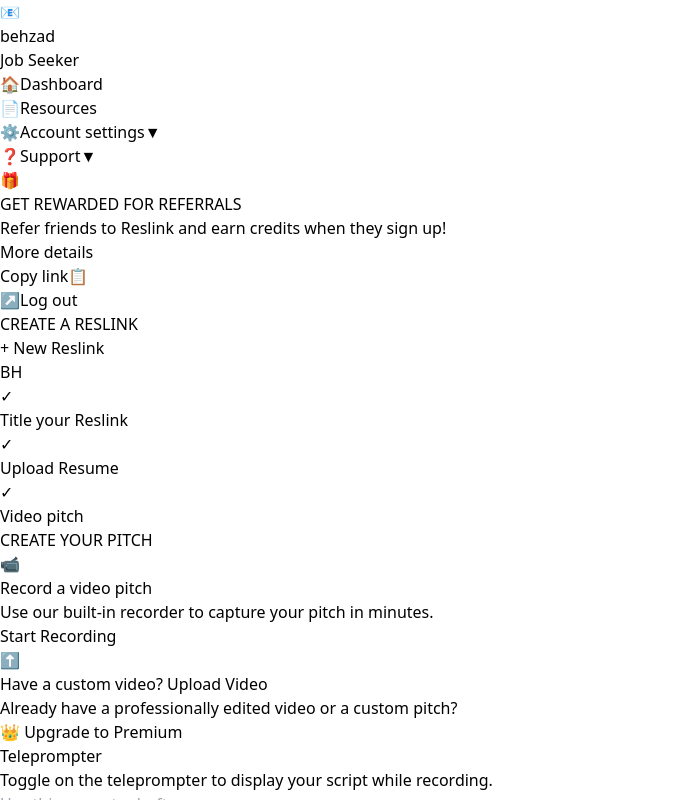
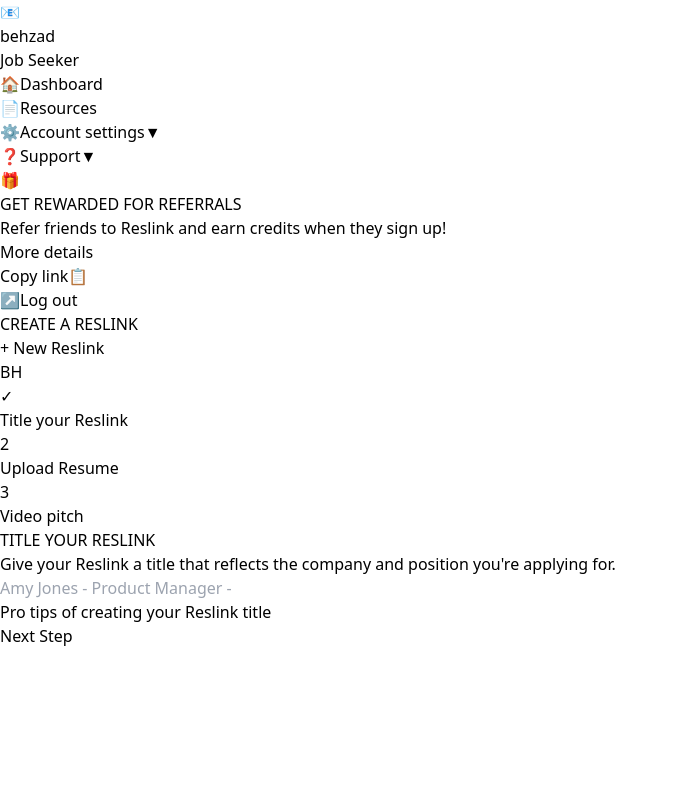
Before and after one commit to Behz4dH/reslink, a React (Vite) app in the folder frontend/: page / in a window 1280 px wide. Both pictures are taken after a click on the button "+ New Reslink". Shown: the top 800 px of the page, without its empty margins (0-677 px from the left). Built offline with nearby package versions, Linux system fonts and the light colour scheme.

Commit message:
fifth commit

```diff
--- a/frontend/src/components/Dashboard/Dashboard.tsx
+++ b/frontend/src/components/Dashboard/Dashboard.tsx
@@ -2,13 +2,36 @@
 import { Sidebar } from './Sidebar';
 import { Header } from './Header';
 import { ProgressSteps } from './ProgressSteps';
+import { TitleStep } from './TitleStep';
+import { ResumeUploadStep } from './ResumeUploadStep';
 import { PitchCreationSection } from './PitchCreationSection';
 import { Teleprompter } from '../Teleprompter/Teleprompter';
 
 export const Dashboard = () => {
-  const [currentStep, setCurrentStep] = useState(3);
+  const [currentStep, setCurrentStep] = useState(0); // 0 = not started, 1-3 = steps
   const [showTeleprompter, setShowTeleprompter] = useState(false);
   const [script, setScript] = useState('');
+  const [reslinkTitle, setReslinkTitle] = useState('');
+  const [resumeFile, setResumeFile] = useState<File | null>(null);
+
+  const handleNewReslink = () => {
+    setCurrentStep(1);
+    setReslinkTitle('');
+    setResumeFile(null);
+    setScript('');
+  };
+
+  const handleNextStep = () => {
+    if (currentStep < 3) {
+      setCurrentStep(currentStep + 1);
+    }
+  };
+
+  const handlePreviousStep = () => {
+    if (currentStep > 1) {
+      setCurrentStep(currentStep - 1);
+    }
+  };
 
   const handleStartRecording = () => {
     setShowTeleprompter(true);
@@ -30,16 +53,45 @@
   return (
     <div className="min-h-screen bg-gray-50">
       <Sidebar />
-      <Header />
+      <Header onNewReslink={handleNewReslink} />
 
       {/* Main Content */}
       <div className="ml-60 mt-20 p-8">
-        <ProgressSteps currentStep={currentStep} />
-        <PitchCreationSection
-          onStartRecording={handleStartRecording}
-          script={script}
-          setScript={setScript}
-        />
+        {currentStep === 0 && (
+          <div className="text-center py-16">
+            <h1 className="text-3xl font-bold text-gray-900 mb-4">Welcome to Reslink</h1>
+            <p className="text-gray-600 mb-8">Click "New Reslink" to get started with creating your professional introduction</p>
+          </div>
+        )}
+
+        {currentStep > 0 && <ProgressSteps currentStep={currentStep} />}
+
+        {currentStep === 1 && (
+          <TitleStep
+            title={reslinkTitle}
+            setTitle={setReslinkTitle}
+            onNext={handleNextStep}
+          />
+        )}
+
+        {currentStep === 2 && (
+          <ResumeUploadStep
+            resumeFile={resumeFile}
+            setResumeFile={setResumeFile}
+            onNext={handleNextStep}
+            onPrevious={handlePreviousStep}
+          />
+        )}
+
+        {currentStep === 3 && (
+          <PitchCreationSection
+            onStartRecording={handleStartRecording}
+            onPrevious={handlePreviousStep}
+            script={script}
+            setScript={setScript}
+            resumeFile={resumeFile}
+          />
+        )}
       </div>
     </div>
   );
--- a/frontend/src/components/Dashboard/PitchAIModal.tsx
+++ b/frontend/src/components/Dashboard/PitchAIModal.tsx
@@ -4,9 +4,10 @@
 interface PitchAIModalProps {
   onClose: () => void;
   onScriptGenerated: (script: string) => void;
+  resumeFile: File | null;
 }
 
-export const PitchAIModal = ({ onClose, onScriptGenerated }: PitchAIModalProps) => {
+export const PitchAIModal = ({ onClose, onScriptGenerated, resumeFile }: PitchAIModalProps) => {
   const [jobTitle, setJobTitle] = useState('');
   const [jobDescription, setJobDescription] = useState('');
   const [isGenerating, setIsGenerating] = useState(false);
--- a/frontend/src/components/Dashboard/PitchCreationSection.tsx
+++ b/frontend/src/components/Dashboard/PitchCreationSection.tsx
@@ -3,15 +3,23 @@
 
 interface PitchCreationSectionProps {
   onStartRecording: () => void;
+  onPrevious: () => void;
   script: string;
   setScript: (script: string) => void;
+  resumeFile: File | null;
 }
 
-export const PitchCreationSection = ({ onStartRecording, script, setScript }: PitchCreationSectionProps) => {
+export const PitchCreationSection = ({ onStartRecording, onPrevious, script, setScript, resumeFile }: PitchCreationSectionProps) => {
   const [showPitchAI, setShowPitchAI] = useState(false);
+  const [teleprompterEnabled, setTeleprompterEnabled] = useState(true);
 
-  const handleWriteWithPitchAI = () => {
-    setShowPitchAI(true);
+  const handleStartRecording = () => {
+    // If no script, show PitchAI modal first
+    if (!script.trim()) {
+      setShowPitchAI(true);
+    } else {
+      onStartRecording();
+    }
   };
 
   const handlePitchAIClose = () => {
@@ -21,6 +29,12 @@
   const handleScriptGenerated = (generatedScript: string) => {
     setScript(generatedScript);
     setShowPitchAI(false);
+    // After script is generated, proceed to recording
+    onStartRecording();
+  };
+
+  const handleWriteWithPitchAI = () => {
+    setShowPitchAI(true);
   };
 
   return (
@@ -41,7 +55,7 @@
                 Use our built-in recorder to capture your pitch in minutes.
               </p>
               <button
-                onClick={onStartRecording}
+                onClick={handleStartRecording}
                 className="bg-blue-600 text-white px-6 py-3 rounded-lg font-medium hover:bg-blue-700 transition-colors"
               >
                 Start Recording
@@ -69,13 +83,21 @@
           <div className="bg-white rounded-lg border border-gray-200 p-6">
             <div className="flex items-center justify-between mb-4">
               <h3 className="font-semibold text-gray-900">Teleprompter</h3>
-              <div className="flex items-center">
-                <span className="text-sm text-gray-500 mr-2">Toggle on the teleprompter to display your script while recording.</span>
-                <div className="w-12 h-6 bg-blue-600 rounded-full relative">
-                  <div className="w-5 h-5 bg-white rounded-full absolute top-0.5 right-0.5"></div>
-                </div>
-              </div>
+              <button
+                onClick={() => setTeleprompterEnabled(!teleprompterEnabled)}
+                className={`w-12 h-6 rounded-full transition-colors ${
+                  teleprompterEnabled ? 'bg-blue-600' : 'bg-gray-300'
+                } relative`}
+              >
+                <div className={`w-5 h-5 bg-white rounded-full absolute top-0.5 transition-transform ${
+                  teleprompterEnabled ? 'translate-x-6' : 'translate-x-0.5'
+                }`}></div>
+              </button>
             </div>
+
+            <p className="text-sm text-gray-500 mb-4">
+              Toggle on the teleprompter to display your script while recording.
+            </p>
 
             <div className="bg-gray-50 rounded-lg p-4 mb-4" style={{ height: '320px' }}>
               <textarea
@@ -98,7 +120,10 @@
 
       {/* Navigation Buttons */}
       <div className="flex justify-between mt-12">
-        <button className="border border-gray-300 text-gray-700 px-6 py-3 rounded-lg font-medium hover:bg-gray-50 transition-colors">
+        <button
+          onClick={onPrevious}
+          className="border border-gray-300 text-gray-700 px-6 py-3 rounded-lg font-medium hover:bg-gray-50 transition-colors"
+        >
           Previous Step
         </button>
       </div>
@@ -108,6 +133,7 @@
         <PitchAIModal
           onClose={handlePitchAIClose}
           onScriptGenerated={handleScriptGenerated}
+          resumeFile={resumeFile}
         />
       )}
     </div>
--- /dev/null
+++ b/frontend/src/components/Dashboard/ResumeUploadStep.tsx
@@ -0,0 +1,143 @@
+import { useRef } from 'react';
+
+interface ResumeUploadStepProps {
+  resumeFile: File | null;
+  setResumeFile: (file: File | null) => void;
+  onNext: () => void;
+  onPrevious: () => void;
+}
+
+export const ResumeUploadStep = ({ resumeFile, setResumeFile, onNext, onPrevious }: ResumeUploadStepProps) => {
+  const fileInputRef = useRef<HTMLInputElement>(null);
+
+  const handleFileSelect = (e: React.ChangeEvent<HTMLInputElement>) => {
+    const file = e.target.files?.[0];
+    if (file && file.type === 'application/pdf') {
+      setResumeFile(file);
+    } else {
+      alert('Please select a PDF file only.');
+    }
+  };
+
+  const handleDrop = (e: React.DragEvent<HTMLDivElement>) => {
+    e.preventDefault();
+    const file = e.dataTransfer.files[0];
+    if (file && file.type === 'application/pdf') {
+      setResumeFile(file);
+    } else {
+      alert('Please select a PDF file only.');
+    }
+  };
+
+  const handleDragOver = (e: React.DragEvent<HTMLDivElement>) => {
+    e.preventDefault();
+  };
+
+  const handleBrowseFiles = () => {
+    fileInputRef.current?.click();
+  };
+
+  const handleRemoveFile = () => {
+    setResumeFile(null);
+    if (fileInputRef.current) {
+      fileInputRef.current.value = '';
+    }
+  };
+
+  const formatFileSize = (bytes: number) => {
+    return Math.round(bytes / 1024) + 'kb';
+  };
+
+  return (
+    <div>
+      <h2 className="text-2xl font-bold text-gray-900 mb-8">UPLOAD YOUR RESUME</h2>
+
+      <div className="max-w-2xl">
+        {/* Upload Area */}
+        <div
+          onDrop={handleDrop}
+          onDragOver={handleDragOver}
+          className="border-2 border-dashed border-blue-300 rounded-lg p-12 text-center mb-6 bg-blue-50"
+        >
+          <div className="text-blue-500 text-4xl mb-4">📄</div>
+          <div className="text-gray-700 mb-2">Drag your file to start uploading</div>
+          <div className="text-gray-500 text-sm mb-4">Only support PDF</div>
+          <div className="text-gray-400 text-sm mb-4">OR</div>
+          <button
+            onClick={handleBrowseFiles}
+            className="border border-blue-300 text-blue-600 px-4 py-2 rounded-lg hover:bg-blue-50 transition-colors"
+          >
+            Browse files
+          </button>
+        </div>
+
+        <input
+          ref={fileInputRef}
+          type="file"
+          accept=".pdf"
+          onChange={handleFileSelect}
+          className="hidden"
+        />
+
+        {/* Uploaded File */}
+        {resumeFile && (
+          <div className="bg-white border border-gray-200 rounded-lg p-4 mb-6 flex items-center justify-between">
+            <div className="flex items-center gap-3">
+              <div className="text-blue-500 text-xl">📄</div>
+              <div>
+                <div className="font-medium text-gray-900">{resumeFile.name}</div>
+                <div className="text-gray-500 text-sm">{formatFileSize(resumeFile.size)}</div>
+              </div>
+            </div>
+            <button
+              onClick={handleRemoveFile}
+              className="text-gray-400 hover:text-gray-600"
+            >
+              ✕
+            </button>
+          </div>
+        )}
+
+        <div className="mb-8">
+          <a href="#" className="text-blue-600 text-sm underline hover:text-blue-700">
+            How to upload my resume
+          </a>
+        </div>
+
+        {/* Reslink Badge Info */}
+        <div className="bg-blue-50 border border-blue-200 rounded-lg p-4 mb-8">
+          <div className="flex items-start justify-between">
+            <div>
+              <h3 className="font-semibold text-gray-900 mb-2">Reslink Badge</h3>
+              <p className="text-gray-600 text-sm mb-2">
+                A Reslink badge is a clickable button added to your resume that links straight to your Reslink.
+              </p>
+              <a href="#" className="text-blue-600 text-sm underline hover:text-blue-700">
+                More details
+              </a>
+            </div>
+            <div className="text-green-600 text-sm font-medium">
+              • Enabled
+            </div>
+          </div>
+        </div>
+
+        <div className="flex justify-between">
+          <button
+            onClick={onPrevious}
+            className="border border-gray-300 text-gray-700 px-6 py-3 rounded-lg font-medium hover:bg-gray-50 transition-colors"
+          >
+            Previous Step
+          </button>
+          <button
+            onClick={onNext}
+            disabled={!resumeFile}
+            className="bg-blue-600 text-white px-6 py-3 rounded-lg font-medium hover:bg-blue-700 transition-colors disabled:opacity-50 disabled:cursor-not-allowed"
+          >
+            Next Step
+          </button>
+        </div>
+      </div>
+    </div>
+  );
+};
--- /dev/null
+++ b/frontend/src/components/Dashboard/TitleStep.tsx
@@ -0,0 +1,51 @@
+interface TitleStepProps {
+  title: string;
+  setTitle: (title: string) => void;
+  onNext: () => void;
+}
+
+export const TitleStep = ({ title, setTitle, onNext }: TitleStepProps) => {
+  const handleNext = () => {
+    if (title.trim()) {
+      onNext();
+    }
+  };
+
+  return (
+    <div>
+      <h2 className="text-2xl font-bold text-gray-900 mb-8">TITLE YOUR RESLINK</h2>
+
+      <div className="max-w-2xl">
+        <div className="mb-6">
+          <p className="text-gray-600 mb-4">
+            Give your Reslink a title that reflects the company and position you're applying for.
+          </p>
+
+          <input
+            type="text"
+            value={title}
+            onChange={(e) => setTitle(e.target.value)}
+            placeholder="Amy Jones - Product Manager - Meta"
+            className="w-full px-4 py-3 border border-gray-300 rounded-lg text-gray-900 placeholder-gray-400 focus:outline-none focus:ring-2 focus:ring-blue-500 focus:border-transparent"
+          />
+        </div>
+
+        <div className="mb-8">
+          <a href="#" className="text-blue-600 text-sm underline hover:text-blue-700">
+            Pro tips of creating your Reslink title
+          </a>
+        </div>
+
+        <div className="flex justify-end">
+          <button
+            onClick={handleNext}
+            disabled={!title.trim()}
+            className="bg-blue-600 text-white px-6 py-3 rounded-lg font-medium hover:bg-blue-700 transition-colors disabled:opacity-50 disabled:cursor-not-allowed"
+          >
+            Next Step
+          </button>
+        </div>
+      </div>
+    </div>
+  );
+};
--- a/frontend/src/components/Dashboard/index.ts
+++ b/frontend/src/components/Dashboard/index.ts
@@ -2,6 +2,8 @@
 export { Sidebar } from './Sidebar';
 export { Header } from './Header';
 export { ProgressSteps } from './ProgressSteps';
+export { TitleStep } from './TitleStep';
+export { ResumeUploadStep } from './ResumeUploadStep';
 export { PitchCreationSection } from './PitchCreationSection';
 export { PitchAIModal } from './PitchAIModal';
 export { GeneratedScriptModal } from './GeneratedScriptModal';
```
Also changed, not shown: frontend/src/components/Dashboard/Header.tsx (+9 -2 lines).
